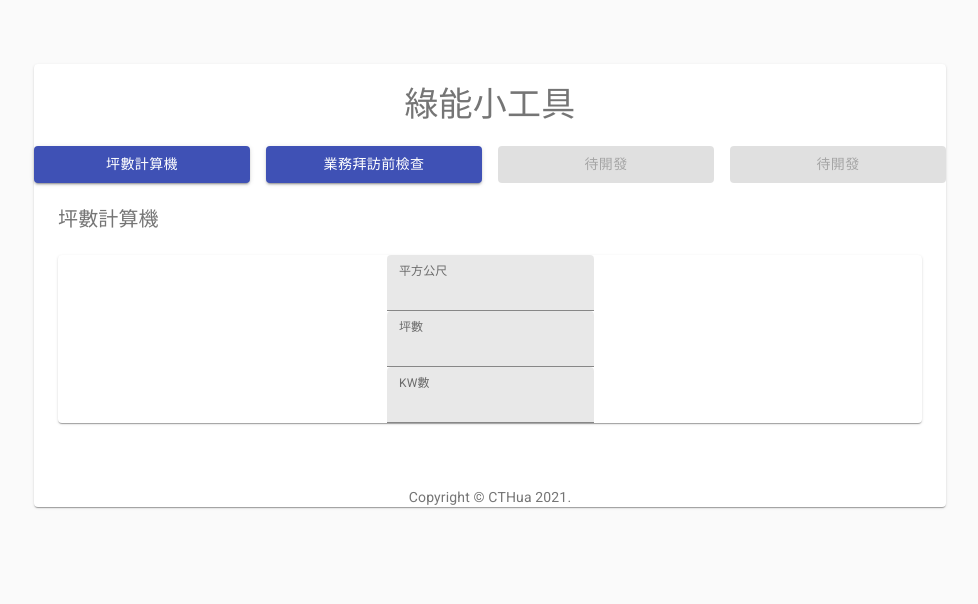
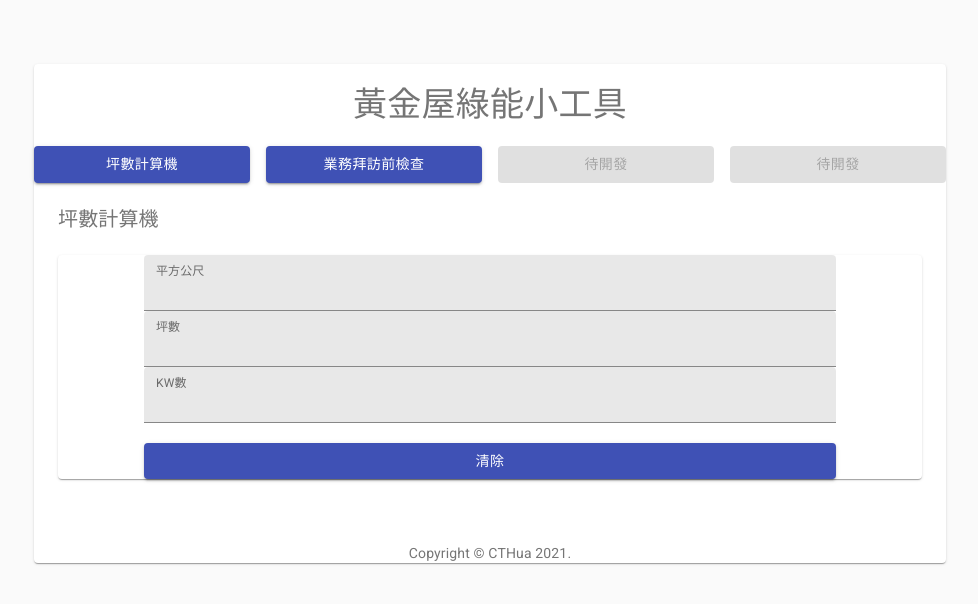
Before and after one commit to GoldenHouseSolarEnergy/Solar_tools, a React (Create React App) app: page / in a window 1280 px wide. Shown: the top 604 px of the page, without its empty margins (150-1128 px from the left). Built offline with nearby package versions, Linux system fonts and the light colour scheme.

Commit message:
[What]Fix typo and Add clear button

```diff
--- a/src/App.js
+++ b/src/App.js
@@ -34,7 +34,7 @@ const App = () => {
                 <div className={classes.paper}>
                     <br />
                     <Typography variant="h4" color="textSecondary" align="left">
-                        綠能小工具
+                        黃金屋綠能小工具
                     </Typography>
                     <br />
                     <Grid container spacing={2}>
--- a/src/pages/BusinessCheckList.js
+++ b/src/pages/BusinessCheckList.js
@@ -7,7 +7,7 @@ const checkList = [
     "DM",
     "一代葵花寶典(藍色)",
     "二代葵花寶典(紅色)",
-    "一代鋁脊(無導水)",
+    "一代鋁脊(無導水槽)",
     "二代鋁脊(有導水槽)",
     "空拍機及電池",
     "測距儀",
--- a/src/pages/Calculator.js
+++ b/src/pages/Calculator.js
@@ -1,5 +1,5 @@
 import React, { useState, useEffect } from "react";
-import { Container, Grid, Paper, CssBaseline, Button, Typography, TextField } from "@material-ui/core";
+import { Container, Grid, Paper, Box, Button, Typography, TextField } from "@material-ui/core";
 function roundToTwo(num) {
     return +(Math.round(num + "e+2") + "e-2");
 }
@@ -23,6 +23,12 @@ const Calculator = () => {
         const value = event.target.value == "" ? "" : parseFloat(event.target.value);
         setKw(value);
     };
+
+    const handleClear = () => {
+        setDisSquareMeter("");
+        setDisLandSize("");
+        setDisKw("");
+    };
     useEffect(() => {
         setDisSquareMeter(squareMeter);
         setDisLandSize(squareMeter == "" ? "" : roundToTwo(squareMeter * 0.305));
@@ -31,7 +37,7 @@ const Calculator = () => {
     useEffect(() => {
         setDisSquareMeter(landSize == "" ? "" : roundToTwo(landSize / 0.305));
         setDisLandSize(landSize);
-        setDisKw(roundToTwo(landSize == "" ? "" : landSize / 1.7));
+        setDisKw(landSize == "" ? "" : roundToTwo(landSize / 1.7));
     }, [landSize]);
     useEffect(() => {
         setDisSquareMeter(kw == "" ? "" : roundToTwo((kw * 1.7) / 0.305));
@@ -49,38 +55,56 @@ const Calculator = () => {
                 <Grid container spacing={0}>
                     <Grid item md={12} xs={12}>
                         <Grid container justifyContent="center">
+                            <Box width="80%">
                                 <TextField
                                     label="平方公尺"
                                     InputLabelProps={{ shrink: true }}
                                     variant="filled"
                                     onChange={handleSquareMeterChange}
-                                maxwidth="90%"
+                                    fullWidth
                                     value={disSquareMeter}
                                 />
+                            </Box>
                         </Grid>
                     </Grid>
                     <Grid item md={12} xs={12}>
                         <Grid container justifyContent="center">
+                            <Box width="80%">
                                 <TextField
                                     label="坪數"
                                     InputLabelProps={{ shrink: true }}
                                     variant="filled"
                                     onChange={handleLandSizeChange}
-                                maxwidth="90%"
+                                    fullWidth
                                     value={disLandSize}
                                 />
+                            </Box>
                         </Grid>
                     </Grid>
                     <Grid item md={12} xs={12}>
                         <Grid container justifyContent="center">
+                            <Box width="80%">
                                 <TextField
                                     label="KW數"
                                     InputLabelProps={{ shrink: true }}
                                     variant="filled"
                                     onChange={handleKwChange}
-                                maxwidth="90%"
+                                    fullWidth
                                     value={disKw}
                                 />
+                            </Box>
+                        </Grid>
+                    </Grid>
+                    <Grid item md={12} xs={12}>
+                        <br />
+                    </Grid>
+                    <Grid item md={12} xs={12}>
+                        <Grid container justifyContent="center">
+                            <Box width="80%">
+                                <Button color="primary" variant="contained" fullWidth onClick={handleClear}>
+                                    清除
+                                </Button>
+                            </Box>
                         </Grid>
                     </Grid>
                 </Grid>
```
Also changed, not shown: 1 other file (tests, documents, lock files or other folders). Lines whose indentation alone changed are shown as unchanged.
